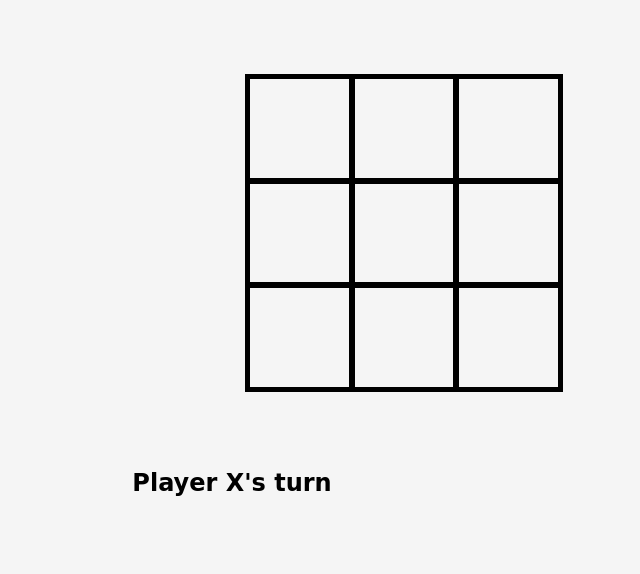
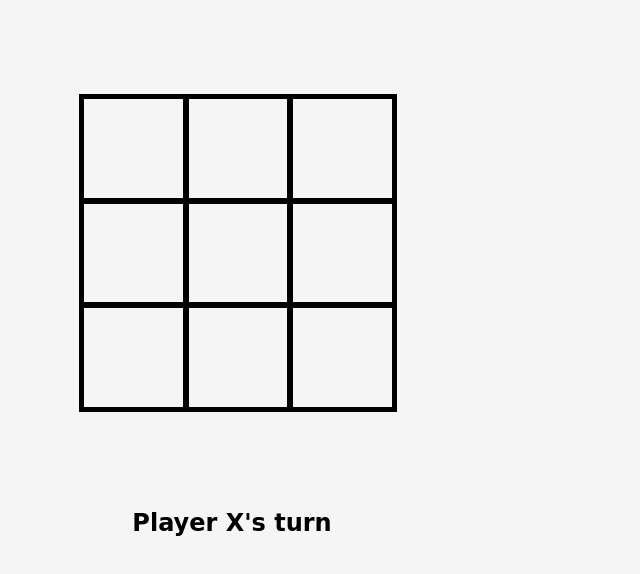
Before and after one commit to MihaiKuro/tic-tac-toe, a plain HTML site: page index.html in a window 1280 px wide. Shown: the part 76-650 px from the top of the page, without its empty margins (408-1048 px from the left). Drawn offline with Linux system fonts and the light colour scheme.

Commit message:
cell container margins adjusted

```diff
--- a/style.css
+++ b/style.css
@@ -20,7 +20,7 @@ h1{
     display: grid;
     grid-template-columns: repeat(3, auto);
     width: 200px;
-    margin: 10vh 82vh ;
+    margin: 100px calc(50% - 150px);
 }
 #restartBtn{
     width: 200px;
```
